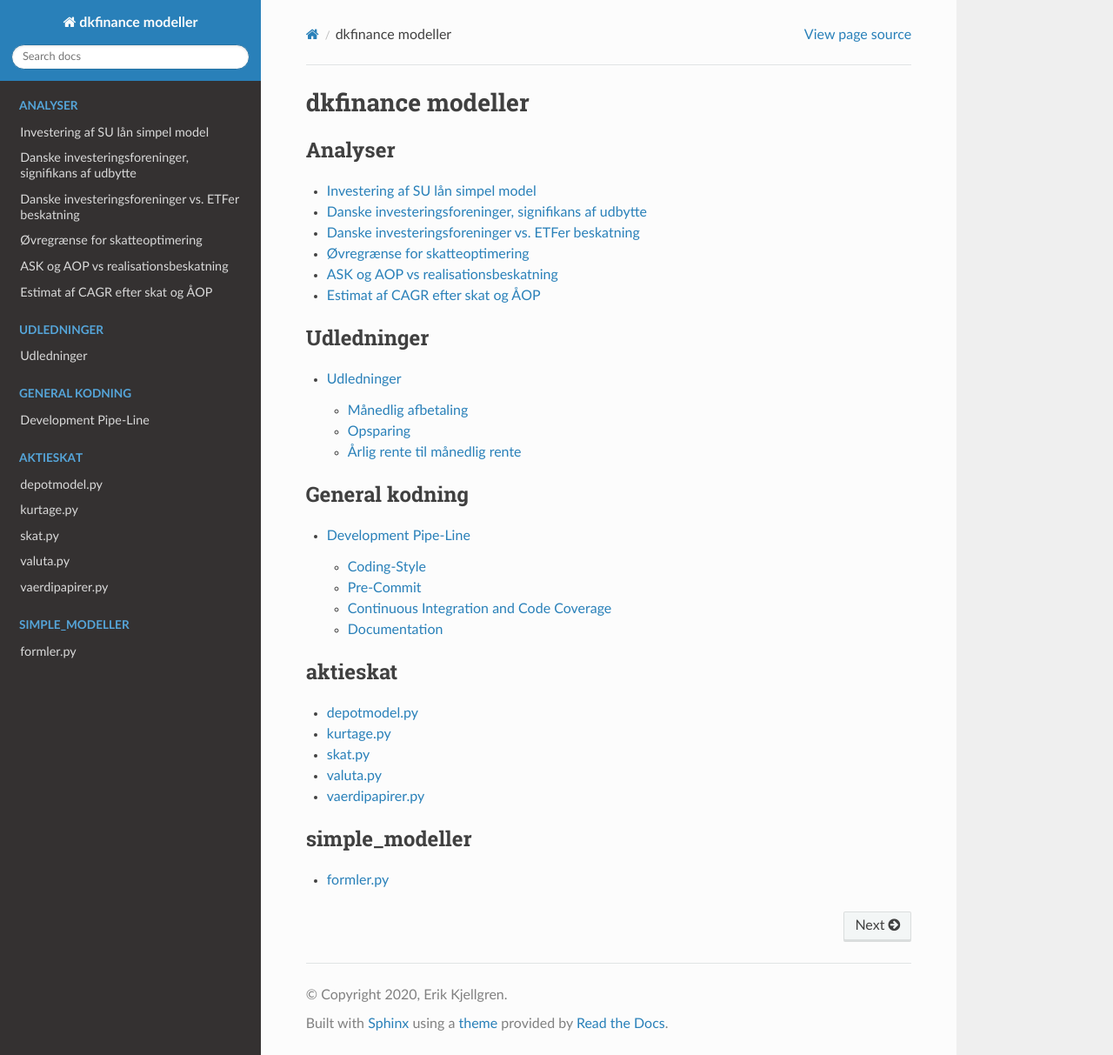
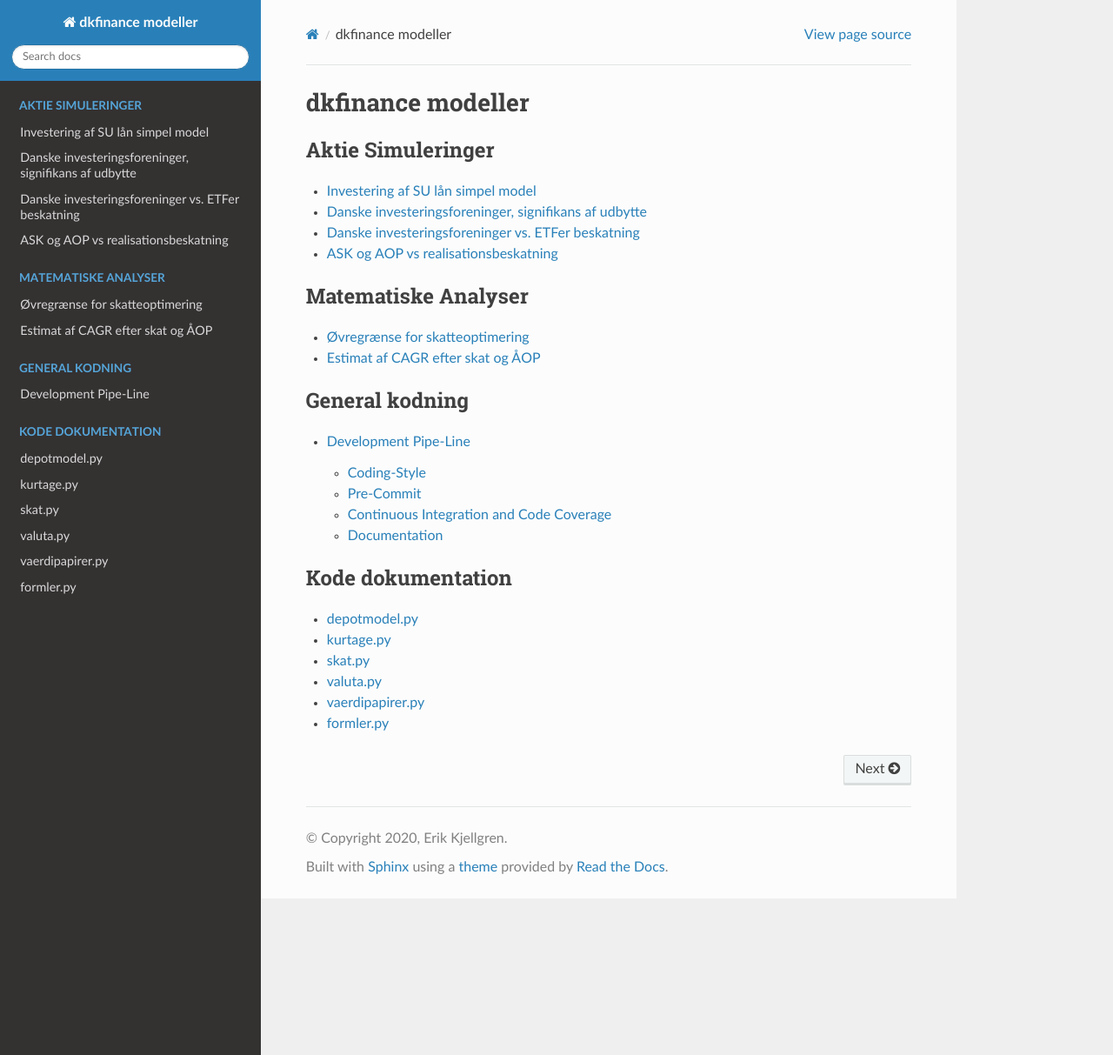
Before and after one commit to erikkjellgren/dkfinance_modeller, a Sphinx documentation site: the page built from docs/index.rst, in a window 1280 px wide and 1213 px high. Shown: the whole window at 87% size. Built offline with Sphinx 7.4.7 and the Read the Docs theme 2.0.0, drawn with Linux system fonts in a browser that asks for light colours.

Commit message:
Docs bør være lidt lettere at navigere

```diff
--- a/docs/analyser/estimat_effektiv_cagr/estimat_effektiv_cagr.rst
+++ b/docs/analyser/estimat_effektiv_cagr/estimat_effektiv_cagr.rst
@@ -28,7 +28,7 @@ Det kan ses at:
 Det er altså kapital der overstiger start kapitalen.
 En simplificering kan nu laves med følgende definition:
 
-.. math:
+.. math::
    \begin{eqnarray}
    \bar{a}&=&\left(\prod_{i=1}^{y}\left(1+a_{i}\right)\right)^{1/y}-1 \\
    \left(1+\bar{a}\right)^{y}&=&\prod_{i=1}^{y}\left(1+a_{i}\right)
@@ -181,7 +181,7 @@ Dette er accelereret af størrelse af CAGR før skat.
 
 *Hvis du har fået værdi ud af denne analyse kan du støtte med* `en kop kaffe <https://www.buymeacoffee.com/erikrk>`_, *hvis du har lyst :)*
 
-Python Detaljer
+Python detaljer
 ###############
 
 Starter med at importere alle de moduler der skal bruges til modellen.
--- a/docs/index.rst
+++ b/docs/index.rst
@@ -3,20 +3,19 @@ dkfinance modeller
 
 .. toctree::
    :maxdepth: 1
-   :caption: Analyser
+   :caption: Aktie Simuleringer
 
    analyser/sulaan_investering/sulaan_investering.rst
    analyser/investeringsforening_udbytte/investeringsforening_udbytte.rst
    analyser/lager_vs_realisation/lager_vs_realisation.rst
-   analyser/skatteoptimering_limit/skatteoptimering_limit.rst
    analyser/ask_aop_vs_realisation/ask_aop_vs_realisation.rst
-   analyser/estimat_effektiv_cagr/estimat_effektiv_cagr.rst
 
 .. toctree::
-   :maxdepth: 2
-   :caption: Udledninger
+   :maxdepth: 1
+   :caption: Matematiske Analyser
 
-   udledninger.rst
+   analyser/skatteoptimering_limit/skatteoptimering_limit.rst
+   analyser/estimat_effektiv_cagr/estimat_effektiv_cagr.rst
 
 .. toctree::
    :maxdepth: 2
@@ -26,16 +25,11 @@ dkfinance modeller
 
 .. toctree::
    :maxdepth: 2
-   :caption: aktieskat
+   :caption: Kode dokumentation
 
    depotmodel.rst
    kurtage.rst
    skat.rst
    valuta.rst
    vaerdipapirer.rst
-
-.. toctree::
-   :maxdepth: 2
-   :caption: simple_modeller
-
    formler.rst
--- a/docs/udledninger.rst
+++ /dev/null
@@ -1,82 +0,0 @@
-Udledninger
-===========
-
-Udledninger af simple formler relevant for personlig finans.
-
-Månedlig afbetaling
--------------------
-
-Månedlig ydelse for at afbetale i lån over :math:`n` måneder.
-Ved at starte fra ligning :eq:`opsparing` og sætte :math:`k_{\mathrm{start}}\rightarrow k_{\mathrm{lån}}` og :math:`k_{\mathrm{måned}}\rightarrow-k_{\mathrm{afbetaling}}`,
-kan det ses at det tilbage værende kapital af lånet efter :math:`n` måneder er:
-
-.. math::
-   k_{n}=k_{\mathrm{lån}}\left(1+r\right)^{n} - k_{\mathrm{afbetaling}}\left(\left(\frac{1-\left(1+r\right)^{n}}{-r}\right)-1+\left(1+r\right)^{n}\right)
-
-Her er :math:`k_{\mathrm{lån}}` størrelsen af lånet ved begyndelsen afbetaling.
-:math:`k_{\mathrm{afbetaling}}` er den månedlige ydelse, og :math:`r` er renten på lånet.
-
-Lånet er betal ud når :math:`k_{n}=0`, derfor:
-
-.. math::
-   0=k_{\mathrm{lån}}\left(1+r\right)^{n}-k_{\mathrm{afbetaling}}\left(\left(\frac{1-\left(1+r\right)^{n}}{-r}\right)-1+\left(1+r\right)^{n}\right)
-
-Herved findes det at:
-
-.. math::
-   k_{\mathrm{afbetaling}}=\frac{k_{\mathrm{lån}}\left(1+r\right)^{n}}{\left(\frac{1-\left(1+r\right)^{n}}{-r}\right)-1+\left(1+r\right)^{n}}
-
-Opsparing
----------
-
-Ved en opsparing med et start indskud på :math:`k_{\mathrm{start}}`, et månedligt indskud på :math:`k_{\mathrm{måned}}` og en rente på :math:`r`, vil kapitalen efter en måned være:
-
-.. math::
-   k_{1}=k_{\mathrm{start}}\left(1+r\right)+k_{\mathrm{måned}}\left(1+r\right)
-
-Efter to måneder:
-
-.. math::
-   \begin{eqnarray}
-   k_{2} &=& k_{1}\left(1+r\right)+k_{\mathrm{m\mathring{a}ned}}\left(1+r\right) \\
-         &=& \left(k_{\mathrm{start}}\left(1+r\right)+k_{\mathrm{m\mathring{a}ned}}\left(1+r\right)\right)\left(1+r\right)+k_{\mathrm{m\mathring{a}ned}}\left(1+r\right) \\
-         &=& k_{\mathrm{start}}\left(1+r\right)^{2}+k_{\mathrm{m\mathring{a}ned}}\left(1+r\right)^{2}+k_{\mathrm{m\mathring{a}ned}}\left(1+r\right)
-    \end{eqnarray}
-
-Det kan nu ses at det gennerale udtryk er:
-
-.. math::
-   k_{n}=k_{\mathrm{start}}\left(1+r\right)^{n}+k_{\mathrm{måned}}\sum_{l=1}^{n}\left(1+r\right)^{l}
-
-Det vides at den geometriske serie er givet ved:
-
-.. math::
-   \sum_{l=0}^{n-1}x^{l}=\left(\frac{1-x^{n}}{1-x}\right)
-
-Denne kan skrives om til:
-
-.. math::
-   \sum_{l=1}^{n}x^{l}=\left(\frac{1-x^{n}}{1-x}\right)-1+x^{n}
-
-Ved at sætte :math:`x=1+r` findes det at:
-
-.. math::
-   k_{n} = k_{\mathrm{start}}\left(1+r\right)^{n} + k_{\mathrm{måned}}\left(\left(\frac{1-\left(1+r\right)^{n}}{-r}\right)-1 + \left(1+r\right)^{n}\right)
-   :label: opsparing
-
-
-
-Årlig rente til månedlig rente
-------------------------------
-
-Hvis renten over :math:`n` perioder skal kendes for at renten vil være den samme som givet over et år skal det følgende løses:
-
-.. math::
-   \left(1+r_{n}\right)^{n}=\left(1+r\right)
-
-Med :math:`r` værende renten, og :math:`r_{n}` værende renten spredt ud over :math:`n` perioder.
-
-Herved bliver:
-
-.. math::
-   r_{n}=\left(1+r\right)^{1/n}-1
```
